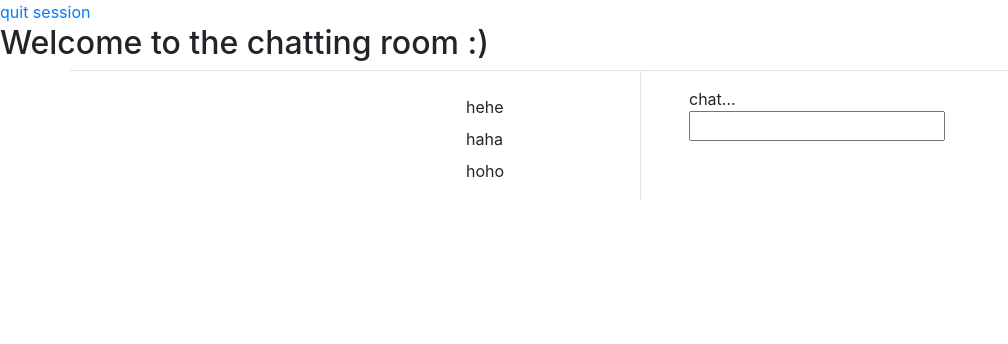
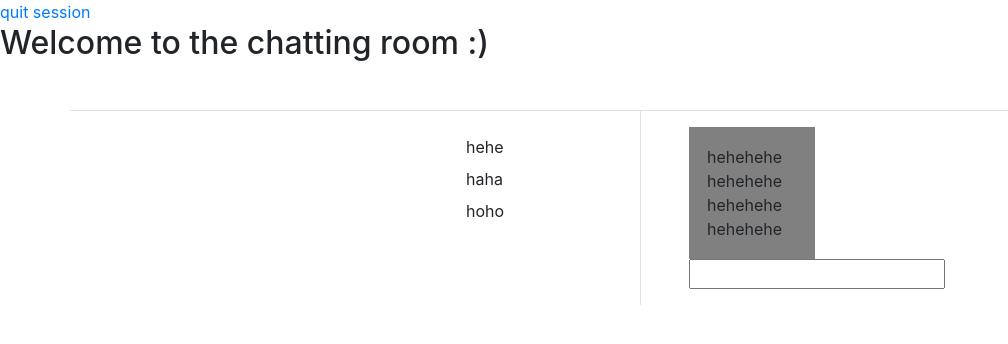
Before and after one commit to era-net/web-chat, a PHP site: page /room/index.php in a window 1280 px wide. Shown: the top 344 px of the page, without its empty margins (0-1008 px from the left). Run offline with PHP 8.4, Linux system fonts and the light colour scheme; the visitor is signed in with stand-in values (Sample User, id 1).

Commit message:
chat section

```diff
--- a/room/index.php
+++ b/room/index.php
@@ -10,6 +10,7 @@ if (isset($_SESSION["username"]) && $_SESSION["started"]) {
     <meta name="viewport" content="width=device-width, initial-scale=1.0">
 
     <link rel="stylesheet" href="../bootstrap-4.5.3/css/bootstrap.min.css">
+    <link rel="stylesheet" href="./style.css">
 
     <title>Chat room</title>
 </head>
@@ -17,7 +18,7 @@ if (isset($_SESSION["username"]) && $_SESSION["started"]) {
     <a href="../quit/">quit session</a>
     <h2>Welcome to the chatting room :)</h2>
 
-    <div class="container border-top">
+    <div class="container border-top mt-5">
         <div class="row justify-content-md-center">
             <div class="col col-lg-2 px-3 py-3">
                 <div class="pt-2">hehe</div>
@@ -25,8 +26,11 @@ if (isset($_SESSION["username"]) && $_SESSION["started"]) {
                 <div class="pt-2">hoho</div>
             </div>
             <div class="col col-lg-2 border-left pl-5 py-3">
-                <div>
-                    chat...
+                <div class="chat-section">
+                    <div class="message">hehehehe</div>
+                    <div class="message">hehehehe</div>
+                    <div class="message">hehehehe</div>
+                    <div class="message">hehehehe</div>
                 </div>
                 <div>
                     <input type="text">
--- /dev/null
+++ b/room/style.css
@@ -0,0 +1,4 @@
+.chat-section {
+    padding: 18px;
+    background-color: grey;
+}
```
